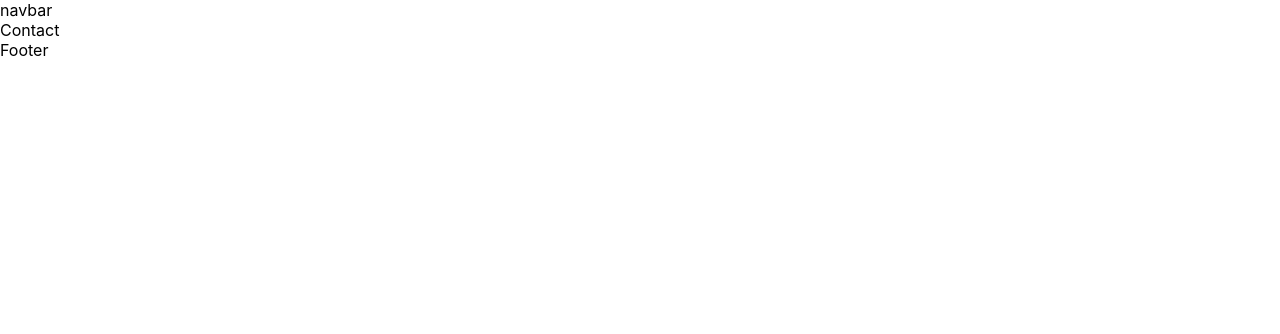
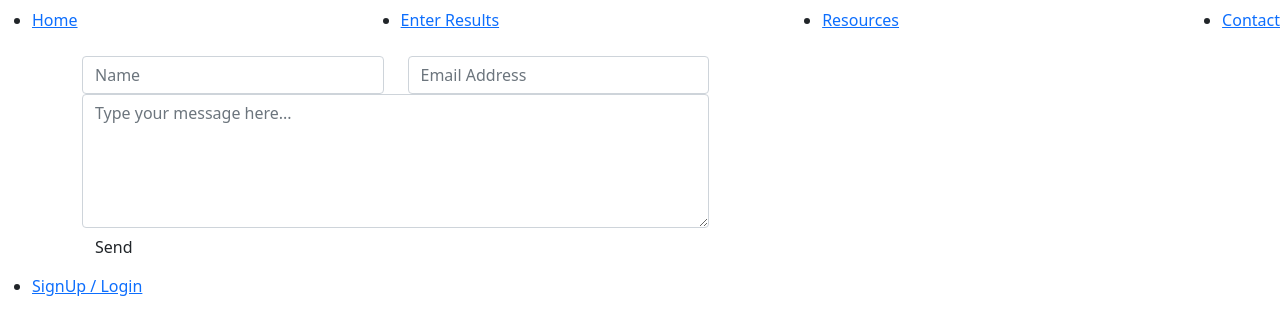
Before and after one commit to HannahAB777/Blood-donation-, a React (Create React App) app in the folder client/: page /contact in a window 1280 px wide. Shown: the top 334 px of the page. Built offline with nearby package versions, Linux system fonts and the light colour scheme.

Commit message:
login, signup, message us outlined

```diff
--- a/client/package.json
+++ b/client/package.json
@@ -8,9 +8,12 @@
     "@testing-library/jest-dom": "^5.16.4",
     "@testing-library/react": "^13.2.0",
     "@testing-library/user-event": "^13.5.0",
+    "bootstrap": "^5.1.3",
+    "emailjs-com": "^3.2.0",
     "graphql": "^16.5.0",
     "jwt-decode": "^3.1.2",
     "react": "^18.1.0",
+    "react-bootstrap": "^2.4.0",
     "react-dom": "^18.1.0",
     "react-router-dom": "^6.3.0",
     "react-scripts": "5.0.1",
--- a/client/src/App.js
+++ b/client/src/App.js
@@ -19,9 +19,8 @@ const client = new ApolloClient({
 function App() {
   return (
     <ApolloProvider client={client}>
-    <PublicLayout>
       <BrowserRouter>
-
+      <PublicLayout>
 
         <Routes>
           <Route path="/" element={<Home/>} ></Route>
@@ -44,10 +43,10 @@ function App() {
 
         </Routes>
 
-
+        </PublicLayout>
 
       </BrowserRouter>
-      </PublicLayout>
+
 
     </ApolloProvider>
   );
--- a/client/src/Components/Footer.js
+++ b/client/src/Components/Footer.js
@@ -1,7 +1,17 @@
-    import React from 'react'
+import React from 'react';
+import { Link } from 'react-router-dom';
+import "bootstrap/dist/css/bootstrap.min.css";
 
     export default function Footer() {
       return (
-        <div>Footer</div>
+        <footer>
+      <ul className="navbar">
+            <li className="navOptions navList">
+              <Link className="navList link" to="/signup">
+              SignUp / Login
+               </Link>
+            </li>
+          </ul>
+    </footer>
       )
     }
--- a/client/src/Components/PublicNav.js
+++ b/client/src/Components/PublicNav.js
@@ -1,7 +1,33 @@
 import React from 'react';
-import { Link,  } from 'react-router-dom';
+import { Link } from 'react-router-dom';
+import "bootstrap/dist/css/bootstrap.min.css";
 
 export default function PublicNav() {
-  return (<div>
-  navbar</div>)
+  return (
+    <nav>
+      <ul className="navbar">
+            <li className="navOptions navList">
+              <Link className="navList link" to="/">
+              Home
+               </Link>
+            </li>
+            <li className="navOptions navList">
+              <Link className="navList link" to="/app/enter-result">
+              Enter Results
+               </Link>
+            </li>
+            <li className="navOptions navList">
+            <Link className="navList link" to="/resources">
+            Resources
+             </Link>
+          </li>
+          <li className="navOptions navList">
+          <Link className="navList link" to="/contact">
+          Contact
+           </Link>
+        </li>
+          </ul>
+    </nav>
+
+    )
 }
--- a/client/src/pages/Contact.js
+++ b/client/src/pages/Contact.js
@@ -1,7 +1,84 @@
-import React from 'react'
+import React  from "react";
+import { useState } from "react";
+import Container from "react-bootstrap/Container";
+import Row from "react-bootstrap/Row";
+import Col from "react-bootstrap/Col";
+import "bootstrap/dist/css/bootstrap.min.css";
+import emailjs from 'emailjs-com';
 
 export default function Contact() {
+  const [email, setEmail] = useState("");
+  const [message, setMessage] = useState("");
+  const [name, setName] = useState("");
+
+  const submitRequest = async (e) => {
+    e.preventDefault();
+    console.log({ email, message, name });
+
+    emailjs.sendForm("service_htsdhk7", "template_9ke63bf", e.target, "NWjq-n3njb60ugI1n").then(res =>{
+        console.log(res);
+    }).catch(console.error());
+
+    setName("");
+    setEmail("");
+    setMessage("");
+
+  };
   return (
-    <div>Contact</div>
-  )
+    <Container className="align-items-center contactContainer">
+    <Row>
+      <Row>
+        <Col lg="7" className="d-flex align-items-center">
+          <form className="contact_form w-100" onSubmit={submitRequest}>
+            <Row>
+              <Col lg="6" className="form-group rounded-0 formText">
+                <input
+                  className="form-control formBox"
+                  id="name"
+                  name= "name"
+                  placeholder="Name"
+                  type="text"
+                  onChange={(e) => setName(e.target.value)}
+                />
+              </Col>
+              <Col lg="6" className="form-group rounded-0 formText">
+                <input
+                  className="form-control formBox"
+                  type="text"
+                  name="email"
+                  placeholder="Email Address"
+                  onChange={(e) => setEmail(e.target.value)}
+                  value={email}
+                  required
+                />
+              </Col>
+            </Row>
+
+            <textarea
+              className="form-control formBox formText"
+              name="message"
+              type="text"
+              placeholder="Type your message here..."
+              onChange={(e) => setMessage(e.target.value)}
+              value={message}
+              required
+              rows="5"
+            ></textarea>
+
+
+              <Col lg="12" className="form-group">
+                <button className="btn formText" type="sumbit">
+                  Send
+                </button>
+              </Col>
+
+          </form>
+        </Col>
+      </Row>
+      <Row className="socialIconRow">
+
+      </Row>
+      </Row>
+    </Container>
+  );
 }
--- a/client/src/pages/Home.jsx
+++ b/client/src/pages/Home.jsx
@@ -1,13 +1,12 @@
 import React from 'react'
-import PublicLayout from '../layouts/PublicLayout'
 
 export default function Home() {
   return (
 
-    <PublicLayout>
+
 
         <div>Home</div>
 
-    </PublicLayout>
+
     )
 }
--- a/client/src/pages/Signup.js
+++ b/client/src/pages/Signup.js
@@ -6,16 +6,18 @@ import { ADD_ADMIN } from '../utils/mutations';
 
 function Signup(props) {
   const [formState, setFormState] = useState({ email: '', password: '' });
-  const [addUser] = useMutation(ADD_ADMIN);
+  const [addAdmin] = useMutation(ADD_ADMIN);
 
   const handleFormSubmit = async (event) => {
     event.preventDefault();
-    const mutationResponse = await addUser({
+    const mutationResponse = await addAdmin({
       variables: {
         email: formState.email,
         password: formState.password,
         firstName: formState.firstName,
         lastName: formState.lastName,
+        medicalLicenseNumber: formState.medicalLicenseNumber,
+
       },
     });
     const token = mutationResponse.data.addUser.token;
@@ -65,6 +67,16 @@ function Signup(props) {
             id="email"
             onChange={handleChange}
           />
+          </div>
+          <div className="flex-row space-between my-2">
+          <label htmlFor="email">medical License Number:</label>
+          <input
+            placeholder="your license number here"
+            name="medicalLicenseNumber"
+            type="medicalLicenseNumber"
+            id="medicalLicenseNumber"
+            onChange={handleChange}
+          />
         </div>
         <div className="flex-row space-between my-2">
           <label htmlFor="pwd">Password:</label>
--- a/client/src/utils/mutations.js
+++ b/client/src/utils/mutations.js
@@ -4,7 +4,7 @@ export const LOGIN = gql`
   mutation login($email: String!, $password: String!) {
     login(email: $email, password: $password) {
       token
-      admin {
+      user {
         _id
       }
     }
@@ -16,7 +16,6 @@ export const ADD_ADMIN = gql`
     addAdmin(firstName: $firstName, lastName: $lastName, email: $email, medicalLicenseNumber: $medicalLicenseNumber, password: $password) {
       token
       user
-
     }
   }
 `;
```
Also changed, not shown: 1 other file (tests, documents, lock files or other folders).
